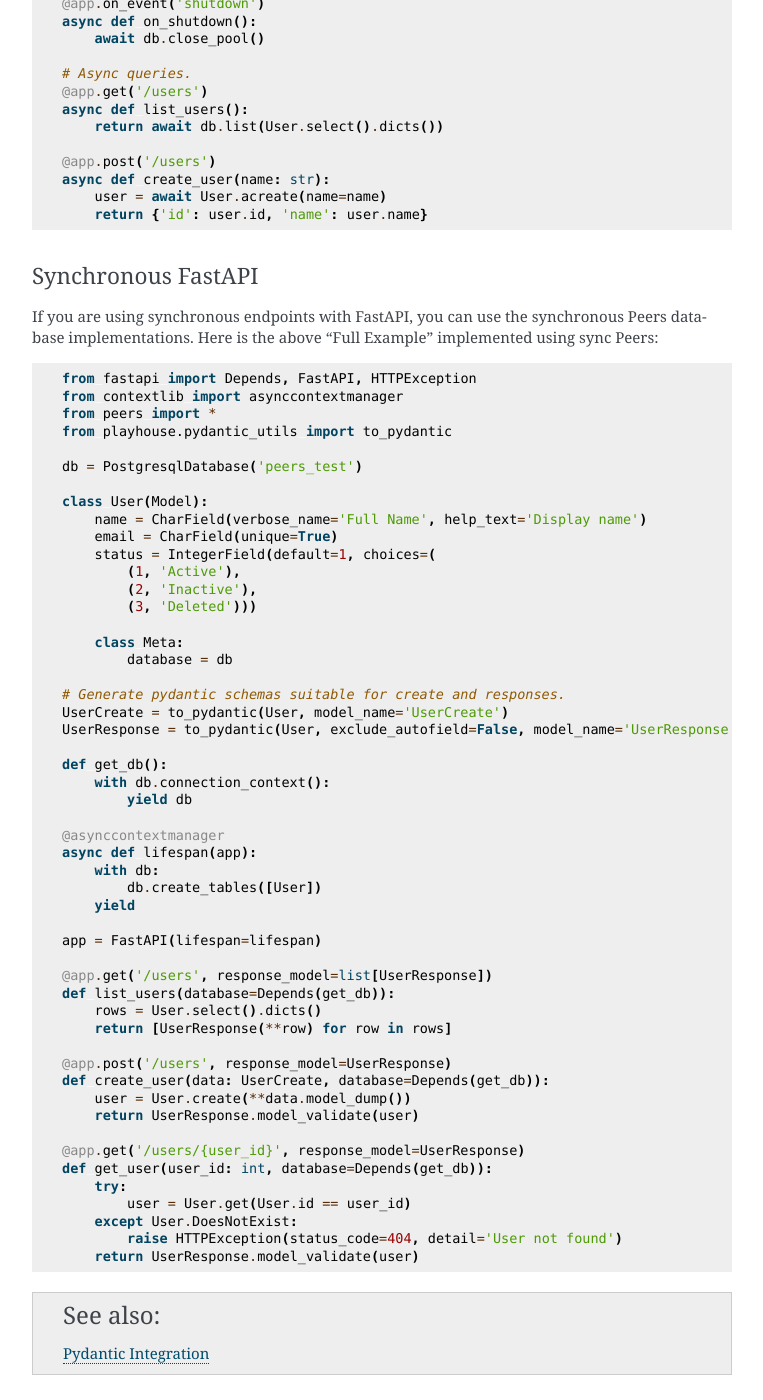
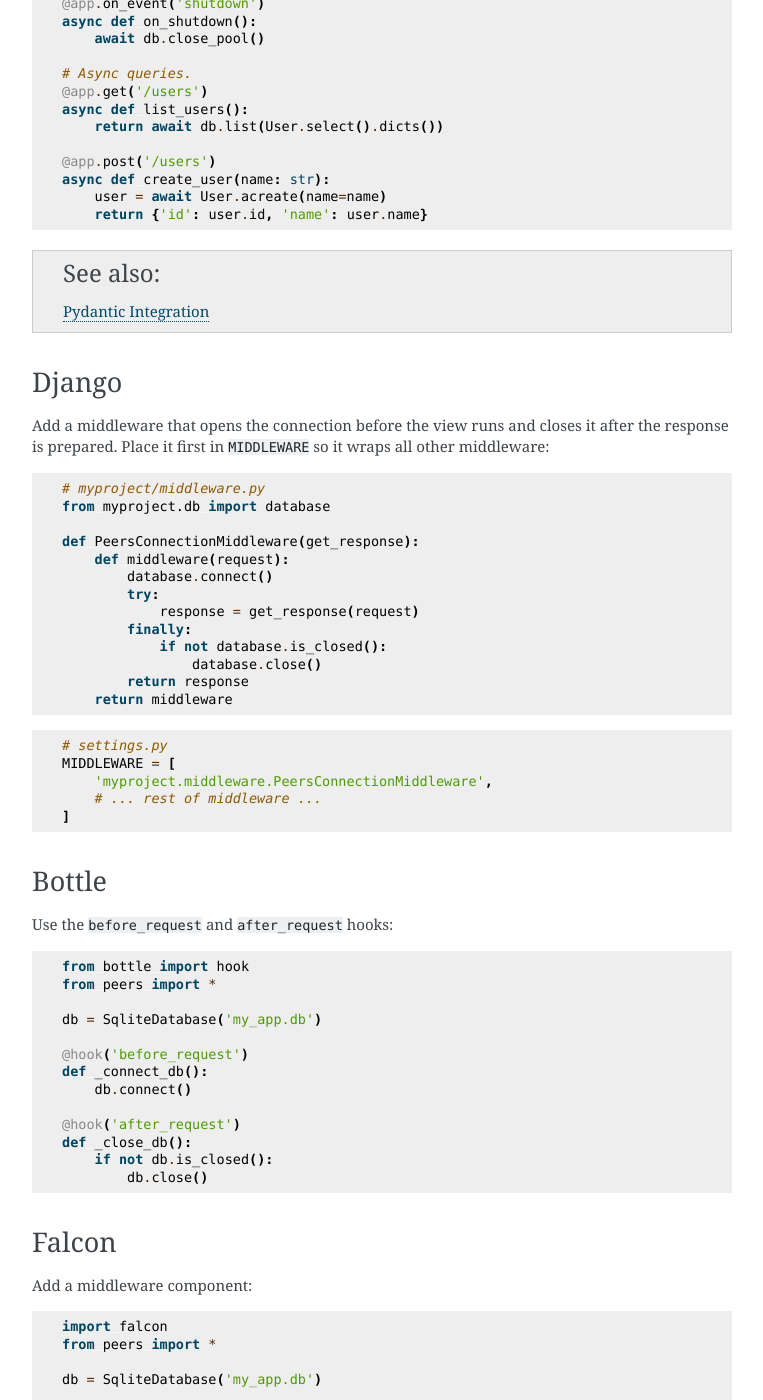
Before and after one commit to Star-DreamDev/myPeers, a Sphinx documentation site: the page built from docs/peers/framework_integration.rst, in a window 1280 px wide and 1400 px high, scrolled down 5608 px. Shown: the whole window, without its empty margins (378-1141 px from the left). Built offline with Sphinx 7.4.7, drawn with Linux system fonts in a browser that asks for light colours; the version number could not be read and is left out.

Commit message:
Clean up framework integration doc.

```diff
--- a/docs/peers/framework_integration.rst
+++ b/docs/peers/framework_integration.rst
@@ -343,66 +343,6 @@
        user = await User.acreate(name=name)
        return {'id': user.id, 'name': user.name}
 
-Synchronous FastAPI
-^^^^^^^^^^^^^^^^^^^
-
-If you are using synchronous endpoints with FastAPI, you can use the
-synchronous Peers database implementations. Here is the above "Full Example"
-implemented using sync Peers:
-
-.. code-block:: python
-
-   from fastapi import Depends, FastAPI, HTTPException
-   from contextlib import asynccontextmanager
-   from peers import *
-   from playhouse.pydantic_utils import to_pydantic
-
-   db = PostgresqlDatabase('peers_test')
-
-   class User(Model):
-       name = CharField(verbose_name='Full Name', help_text='Display name')
-       email = CharField(unique=True)
-       status = IntegerField(default=1, choices=(
-           (1, 'Active'),
-           (2, 'Inactive'),
-           (3, 'Deleted')))
-
-       class Meta:
-           database = db
-
-   # Generate pydantic schemas suitable for create and responses.
-   UserCreate = to_pydantic(User, model_name='UserCreate')
-   UserResponse = to_pydantic(User, exclude_autofield=False, model_name='UserResponse')
-
-   def get_db():
-       with db.connection_context():
-           yield db
-
-   @asynccontextmanager
-   async def lifespan(app):
-       with db:
-           db.create_tables([User])
-       yield
-
-   app = FastAPI(lifespan=lifespan)
-
-   @app.get('/users', response_model=list[UserResponse])
-   def list_users(database=Depends(get_db)):
-       rows = User.select().dicts()
-       return [UserResponse(**row) for row in rows]
-
-   @app.post('/users', response_model=UserResponse)
-   def create_user(data: UserCreate, database=Depends(get_db)):
-       user = User.create(**data.model_dump())
-       return UserResponse.model_validate(user)
-
-   @app.get('/users/{user_id}', response_model=UserResponse)
-   def get_user(user_id: int, database=Depends(get_db)):
-       try:
-           user = User.get(User.id == user_id)
-       except User.DoesNotExist:
-           raise HTTPException(status_code=404, detail='User not found')
-       return UserResponse.model_validate(user)
 
 .. seealso:: :ref:`pydantic`
 
```
